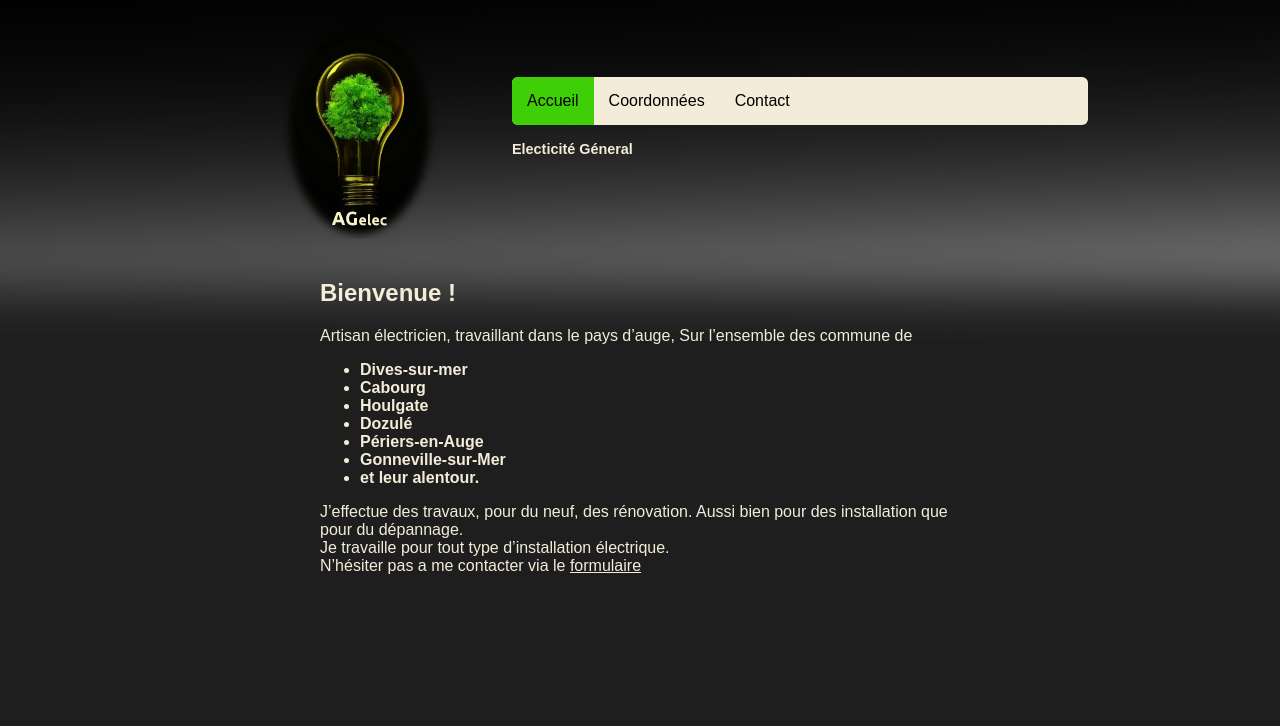
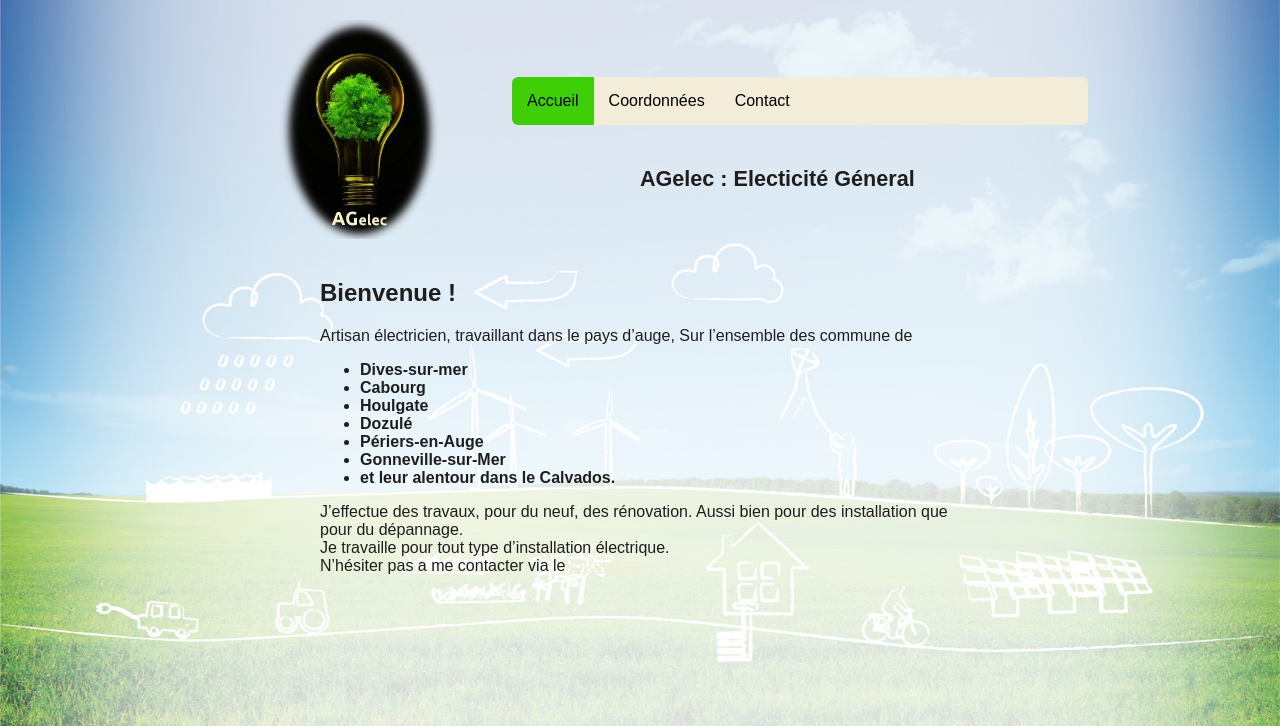
Before and after one commit to Tonow/DjgoGuillaumeElec, a Django app: a page that uses templates/base_site.html in a window 1280 px wide. Shown: the top 726 px of the page. Run offline with Django 3.2, Linux system fonts and the light colour scheme.

Commit message:
texte changer + img fond + css

```diff
--- a/front/templates/front/acceuil.html
+++ b/front/templates/front/acceuil.html
@@ -14,7 +14,7 @@
          <li> <strong>Dozulé</strong></li>
          <li> <strong>Périers-en-Auge</strong></li>
          <li> <strong>Gonneville-sur-Mer</strong></li>
-         <li> <strong>et leur alentour.</strong></li>
+         <li> <strong>et leur alentour dans le Calvados.</strong></li>
      </ul>
 
 
--- a/static/css/style.css
+++ b/static/css/style.css
@@ -2,12 +2,12 @@
     margin: 0;
     background-color: #1e1e1e;
     font-family: 'Oswald', sans-serif;
-    color: #f3ecd8;
-    background-image: url("/static/image/Header1.png");
+    color: #1e1e1e;
+    background-image: url("/static/image/energies-renouvelables-fond.jpg");
     background-repeat: no-repeat;
     background-position: center top;;
     background-attachment: fixed;
-    background-size: 100% 50%;
+    background-size: 100% 100%;
 }
 
 
@@ -94,9 +94,11 @@
 
 section.metier{
     display: block;
-    font-size: 60%;
+    font-size: 90%;
     margin-top: 20px;
     margin-left: 40%;
+    padding-left: 10%;
+    padding-top: 10%;
 }
 
 section.content{
--- a/templates/base_site.html
+++ b/templates/base_site.html
@@ -15,7 +15,7 @@
 
 {% endblock %}
 
-{% block metier %} <h2><strong>Electicité Géneral</strong><h2>{% endblock %}
+{% block metier %} <h2><strong>AGelec : Electicité Géneral</strong><h2>{% endblock %}
 
 {% block nav %}
 <ul class="sidenav">
```
Also changed, not shown: guillaumeElec/settings.py (+0 -17 lines), static/image/energies-renouvelables-fond.jpg (added).
